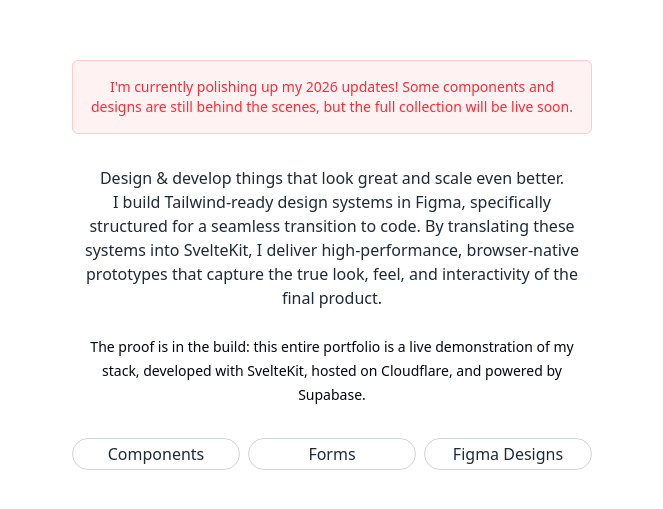
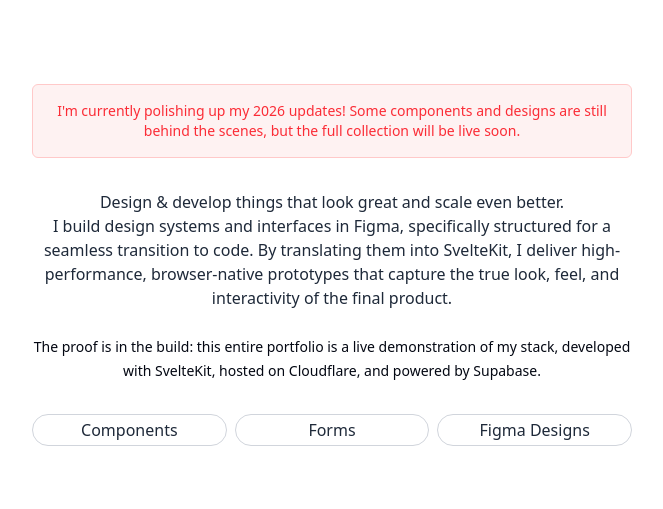
Before and after one commit to apranthilaka/portfolio, a SvelteKit app: page / in a window 1280 px wide. Shown: the part 135-644 px from the top of the page, without its empty margins (308-971 px from the left). Built offline with nearby package versions, Linux system fonts and the light colour scheme.

Commit message:
leading fix

```diff
--- a/src/routes/(app)/+page.svelte
+++ b/src/routes/(app)/+page.svelte
@@ -1,6 +1,6 @@
 <div class="w-screen flex items-center justify-center">
     <div
-        class="flex flex-col items-center justify-center h-screen w-full lg:w-[600px] px-10"
+        class="flex flex-col items-center justify-center h-screen w-full lg:w-[600px]"
     >
         <div
             class="mb-8 border border-red-200 rounded-md w-full px-4 py-4 text-sm bg-red-50 text-red-500 text-center flex items-center justify-center"
@@ -21,13 +21,13 @@
             </span>
             <br />
 
-            I build Tailwind-ready design systems in Figma, specifically
-            structured for a seamless transition to code. By translating these
-            systems into SvelteKit, I deliver high-performance, browser-native
+            I build design systems and interfaces in Figma, specifically
+            structured for a seamless transition to code. By translating them
+            into SvelteKit, I deliver high-performance, browser-native
             prototypes that capture the true look, feel, and interactivity of
             the final product.
             <br /><br />
-            <span class="text-sm text-gray-950 line-clamp-">
+            <span class="text-sm text-gray-950">
                 The proof is in the build: this entire portfolio is a live
                 demonstration of my stack, developed with <span
                     class="font-medium">SvelteKit</span
```
